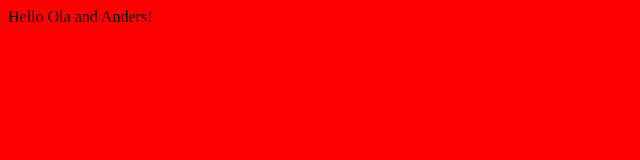
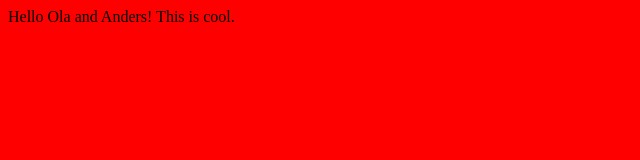
Before and after one commit to oingvarsson/hello-world, a plain HTML site: page index.html in a window 1280 px wide. Shown: the full height of the page, 0-640 px from the left. Drawn offline with Linux system fonts and the light colour scheme.

Commit message:
Added text to first page
Ola

```diff
--- a/index.html
+++ b/index.html
@@ -6,5 +6,6 @@
 </head>
 <body>
 Hello Ola and Anders!
+This is cool.
 </body>
 </html>
```
